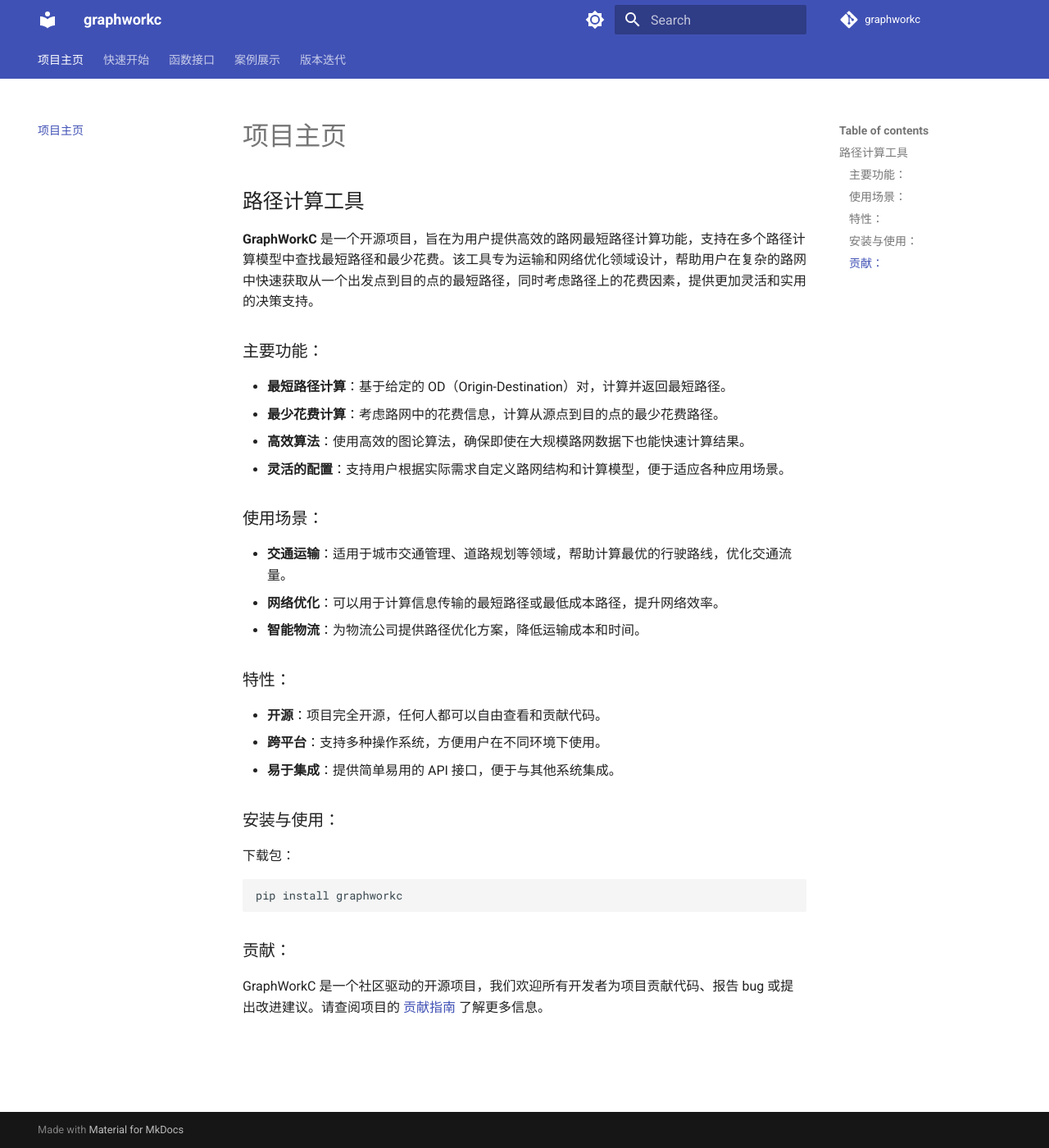
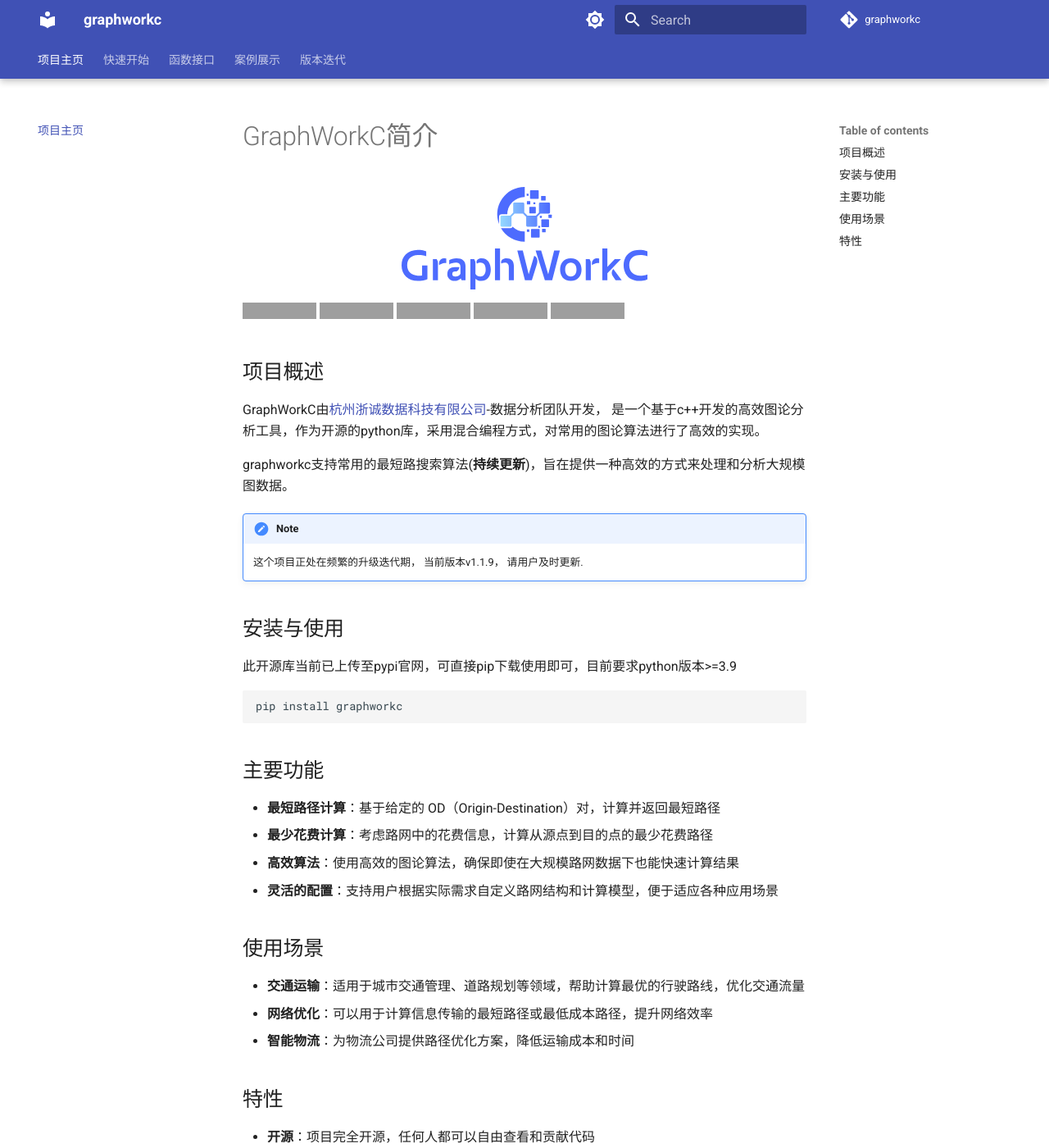
Before and after one commit to ZheChengData/graphworkc, an MkDocs documentation site: the page built from docs/index.md, in a window 1280 px wide and 1400 px high. Shown: the whole window at 82% size. Built offline with MkDocs 1.6.1 and Material for MkDocs 9.7.7, drawn with Linux system fonts in a browser that asks for light colours; comment, search, counter and statistics services are not loaded; some of the changed text lies outside the part shown; grey boxes are pictures that could not be loaded.

Commit message:
renew docs

````diff
--- a/docs/index.md
+++ b/docs/index.md
@@ -1,34 +1,53 @@
-## 路径计算工具
 
-**GraphWorkC** 是一个开源项目，旨在为用户提供高效的路网最短路径计算功能，支持在多个路径计算模型中查找最短路径和最少花费。该工具专为运输和网络优化领域设计，帮助用户在复杂的路网中快速获取从一个出发点到目的点的最短路径，同时考虑路径上的花费因素，提供更加灵活和实用的决策支持。
+[杭州浙诚数据科技有限公司]: https://www.zhechengdata.com/
 
-### 主要功能：
+# GraphWorkC简介
 
-- **最短路径计算**：基于给定的 OD（Origin-Destination）对，计算并返回最短路径。
-- **最少花费计算**：考虑路网中的花费信息，计算从源点到目的点的最少花费路径。
-- **高效算法**：使用高效的图论算法，确保即使在大规模路网数据下也能快速计算结果。
-- **灵活的配置**：支持用户根据实际需求自定义路网结构和计算模型，便于适应各种应用场景。
+<figure markdown="span" align="left">
+  ![Image title](./_static/logo.svg){ width="300" }
+</figure>
 
-### 使用场景：
+![PyPI - Version](https://img.shields.io/pypi/v/graphworkc)
+![GitHub License](https://img.shields.io/github/license/ZheChengData/graphworkc)
+[![Downloads](https://static.pepy.tech/badge/graphworkc)](https://pepy.tech/project/graphworkc)
+![PyPI - Downloads](https://img.shields.io/pypi/dm/graphworkc)
+![PyPI - Downloads](https://img.shields.io/pypi/dw/graphworkc)
 
-- **交通运输**：适用于城市交通管理、道路规划等领域，帮助计算最优的行驶路线，优化交通流量。
-- **网络优化**：可以用于计算信息传输的最短路径或最低成本路径，提升网络效率。
-- **智能物流**：为物流公司提供路径优化方案，降低运输成本和时间。
+## 项目概述
 
-### 特性：
+GraphWorkC由[杭州浙诚数据科技有限公司]-数据分析团队开发， 是一个基于c++开发的高效图论分析工具，作为开源的python库，采用混合编程方式，对常用的图论算法进行了高效的实现。
 
-- **开源**：项目完全开源，任何人都可以自由查看和贡献代码。
-- **跨平台**：支持多种操作系统，方便用户在不同环境下使用。
-- **易于集成**：提供简单易用的 API 接口，便于与其他系统集成。
+graphworkc支持常用的最短路搜索算法(**持续更新**)，旨在提供一种高效的方式来处理和分析大规模图数据。
 
-### 安装与使用：
+!!! note
 
-下载包：
+    这个项目正处在频繁的升级迭代期， 当前版本v1.1.9， 请用户及时更新.
+
+
+## 安装与使用
+
+此开源库当前已上传至pypi官网，可直接pip下载使用即可，目前要求python版本>=3.9
 
 ```
 pip install graphworkc
 ```
 
-### 贡献：
 
-GraphWorkC 是一个社区驱动的开源项目，我们欢迎所有开发者为项目贡献代码、报告 bug 或提出改进建议。请查阅项目的 [贡献指南](https://xio919.aitianhu1.top/CONTRIBUTING.md) 了解更多信息。
+## 主要功能
+
+- **最短路径计算**：基于给定的 OD（Origin-Destination）对，计算并返回最短路径
+- **最少花费计算**：考虑路网中的花费信息，计算从源点到目的点的最少花费路径
+- **高效算法**：使用高效的图论算法，确保即使在大规模路网数据下也能快速计算结果
+- **灵活的配置**：支持用户根据实际需求自定义路网结构和计算模型，便于适应各种应用场景
+
+## 使用场景
+
+- **交通运输**：适用于城市交通管理、道路规划等领域，帮助计算最优的行驶路线，优化交通流量
+- **网络优化**：可以用于计算信息传输的最短路径或最低成本路径，提升网络效率
+- **智能物流**：为物流公司提供路径优化方案，降低运输成本和时间
+
+## 特性
+
+- **开源**：项目完全开源，任何人都可以自由查看和贡献代码
+- **跨平台**：支持多种操作系统，方便用户在不同环境下使用
+- **易于集成**：提供简单易用的 API 接口，便于与其他系统集成
--- a/mkdocs.yml
+++ b/mkdocs.yml
@@ -31,7 +31,30 @@
     text: Roboto
     code: Roboto Mono
   features:
-    - navigation.tabs  # 启用横向导航
+    - navigation.tabs
+    - navigation.tabs.sticky
+    - navigation.path
+    - navigation.sections
+    - navigation.instant
+    - navigation.instant.prefetch
+    - navigation.instant.progress
+    - navigation.expand
+    - navigation.top
+    - navigation.indexes
+    - navigation.prune
+#    - toc.integrate
+
+    # Palette toggle for light mode
+    - scheme: default
+      toggle:
+        icon: material/brightness-7
+        name: Switch to dark mode
+
+    # Palette toggle for dark mode
+    - scheme: slate
+      toggle:
+        icon: material/brightness-4
+        name: Switch to light mode
 
 on:
     push:
@@ -49,7 +72,27 @@
   - stylesheets/extra.css
 
 markdown_extensions:
+  - def_list
+  - tables
+  - admonition
   - attr_list
+  - md_in_html
+  - pymdownx.details
+  - pymdownx.tasklist:
+      custom_checkbox: true
+  - pymdownx.superfences
+  - pymdownx.tabbed:
+      alternate_style: true
+  - pymdownx.emoji:
+      emoji_index: !!python/name:material.extensions.emoji.twemoji
+      emoji_generator: !!python/name:material.extensions.emoji.to_svg
+  - pymdownx.arithmatex:
+      generic: true
+  - pymdownx.critic
+  - pymdownx.caret
+  - pymdownx.keys
+  - pymdownx.mark
+  - pymdownx.tilde
 
 extra_javascript:
   - js/custom.js
````
Also changed, not shown: docs/快速开始.md (+1 -3 lines).
